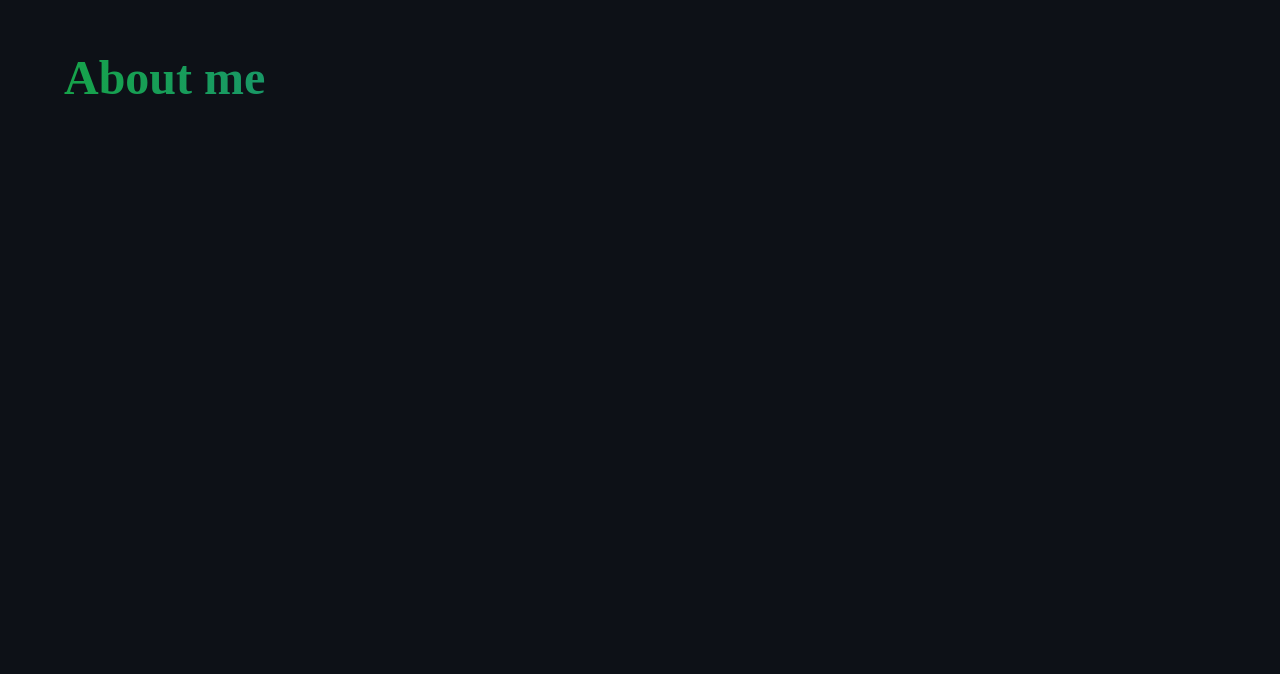
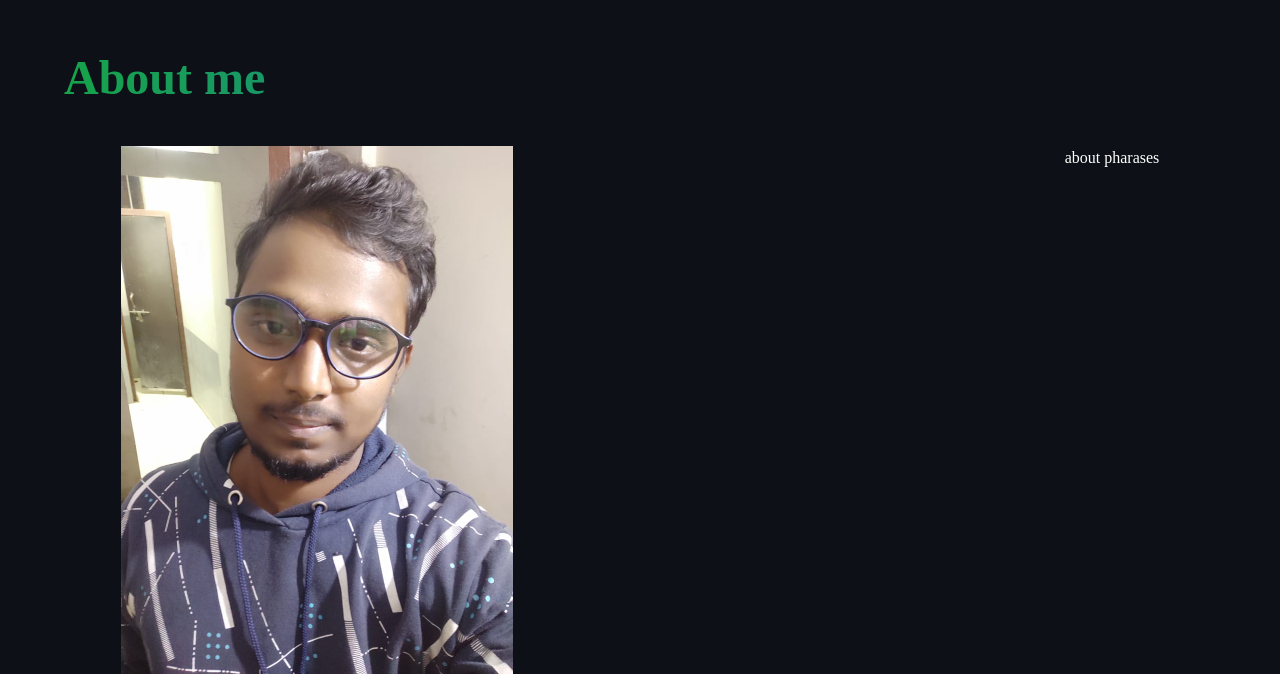
Before and after one commit to khurshedeth/data-entry, a Next.js app: page / in a window 1280 px wide. Shown: the part 1002-1676 px from the top of the page. Before the commit the page ends 1148 px from the top, so only its background shows below. Built offline with nearby package versions, Linux system fonts and the light colour scheme.

Commit message:
abount minor changes

```diff
--- a/components/About.js
+++ b/components/About.js
@@ -1,6 +1,7 @@
 import React from "react";
 import { motion } from "framer-motion";
-
+import Image from "next/image";
+import khurshed from "../assets/khurhed-photo.jpg";
 function About() {
   return (
     <div className="pt-[12rem] mx-[4rem] max-xl:mx-[1rem]" id="about">
@@ -12,8 +13,17 @@ function About() {
       >
         About me
       </motion.h1>
-      <div>
+      <div className=" flex gap-[10rem] max-xl:gap-[3rem] max-xl:flex-wrap justify-center">
+        <motion.div
+          initial={{ opacity: 0 }}
+          whileInView={{ x: [-100, 0], opacity: 1 }}
+          transition={{ duration: 1 }}
+          viewport={{ once: true }}
+        >
+          <Image src={khurshed} alt="error" className="w-[50%] max-xl:w-[100%]" />
+        </motion.div>
 
+        <div>about pharases</div>
       </div>
     </div>
   );
```
